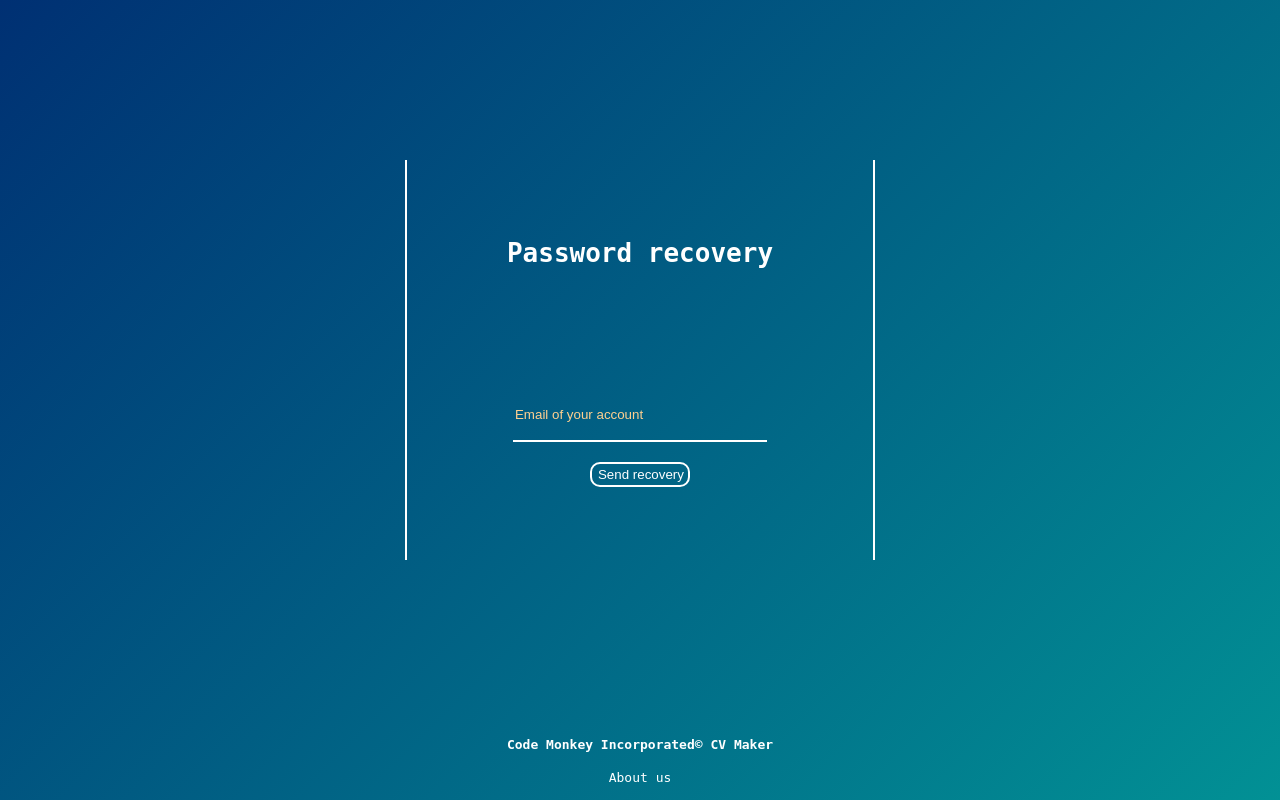
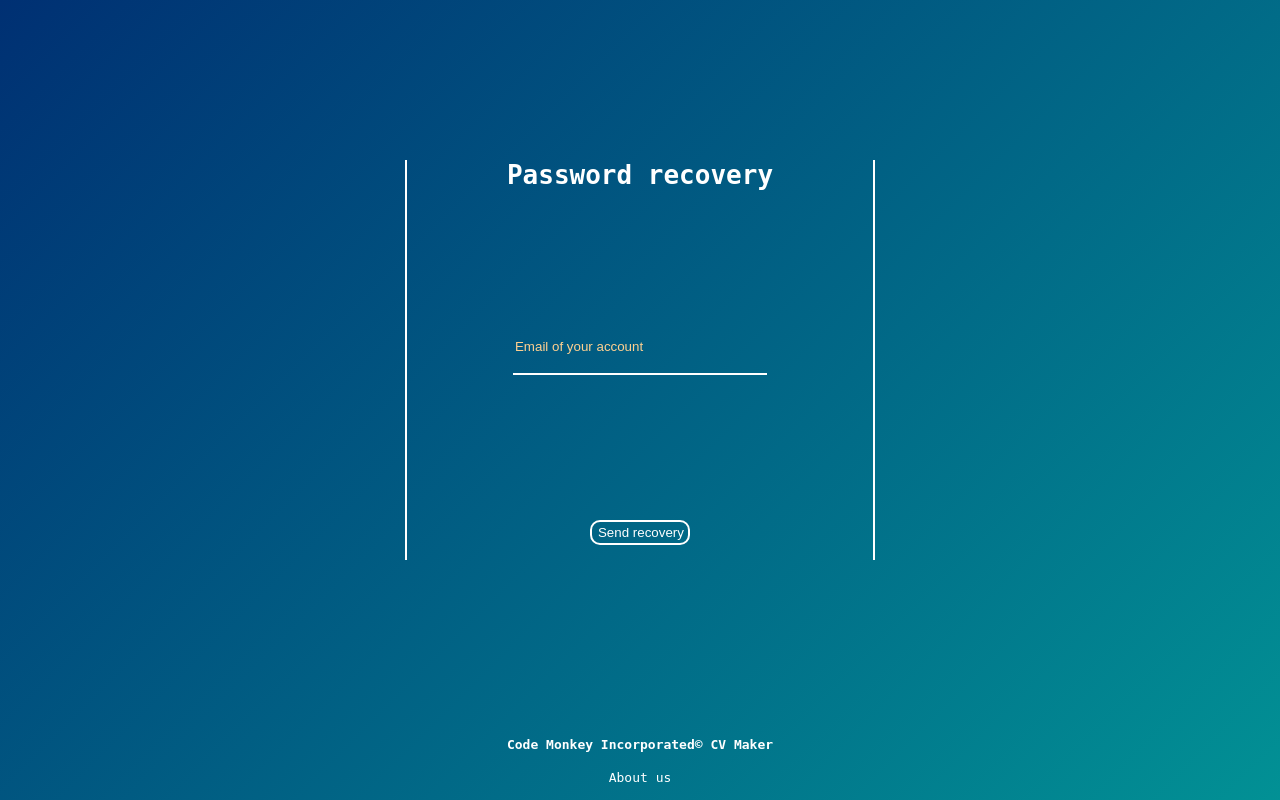
Before and after one commit to JoristerWolbeek/Eindproject-Jaar--804d9612, a PHP site: page /Eindproject-Jaar--804d9612/send_email.php in a window 1280 px wide. Shown: the top 800 px of the page. Run offline with PHP 8.4, Linux system fonts and the light colour scheme; some libraries are stand-ins or nearby versions.

Commit message:
send_email.php css

```diff
--- a/css/style.css
+++ b/css/style.css
@@ -16,7 +16,7 @@ html, body {
 .loginContainer{
     display: flex;
     flex-direction: column;
-    justify-content: space-around;
+    justify-content: space-between;
     padding-left: 100px;
     padding-right: 100px;
     border-left: 2px white solid;
@@ -136,5 +136,21 @@ a:hover{
 .buttonReg:hover, :focus{
     height: 50px;
     background-color: transparent;
+}
 
+/*css for email */
+
+.emailContainer{
+    display: flex;
+    flex-direction: column;
+    justify-content: space-between;
+    padding-left: 100px;
+    padding-right: 100px;
+    border-left: 2px white solid;
+    border-right: 2px white solid;
+    height: 30%;
+    margin-top: 160px;
+    color: white;
+    height: 400px;
+    align-items: center;
 }
--- a/send_email.php
+++ b/send_email.php
@@ -52,14 +52,12 @@ function sendingEmail()
 </header>
     <body>
         <div class="loginPostbody">
-            <div class="loginContainer">
+            <form class="emailContainer" id="register" method="post">
                 <h1>Password recovery</h1>
-                <form id="register" method="post">
                     <input class="field" type="email" name="email" placeholder="Email of your account">
                     <input class="button" type="submit" name="submitemail" value="Send recovery email">
                 </form>
             </div>
-        </div>
         <footer>
             <div class="footerContainer">
                 <h4> Code Monkey Incorporated© CV Maker</h4>
```
